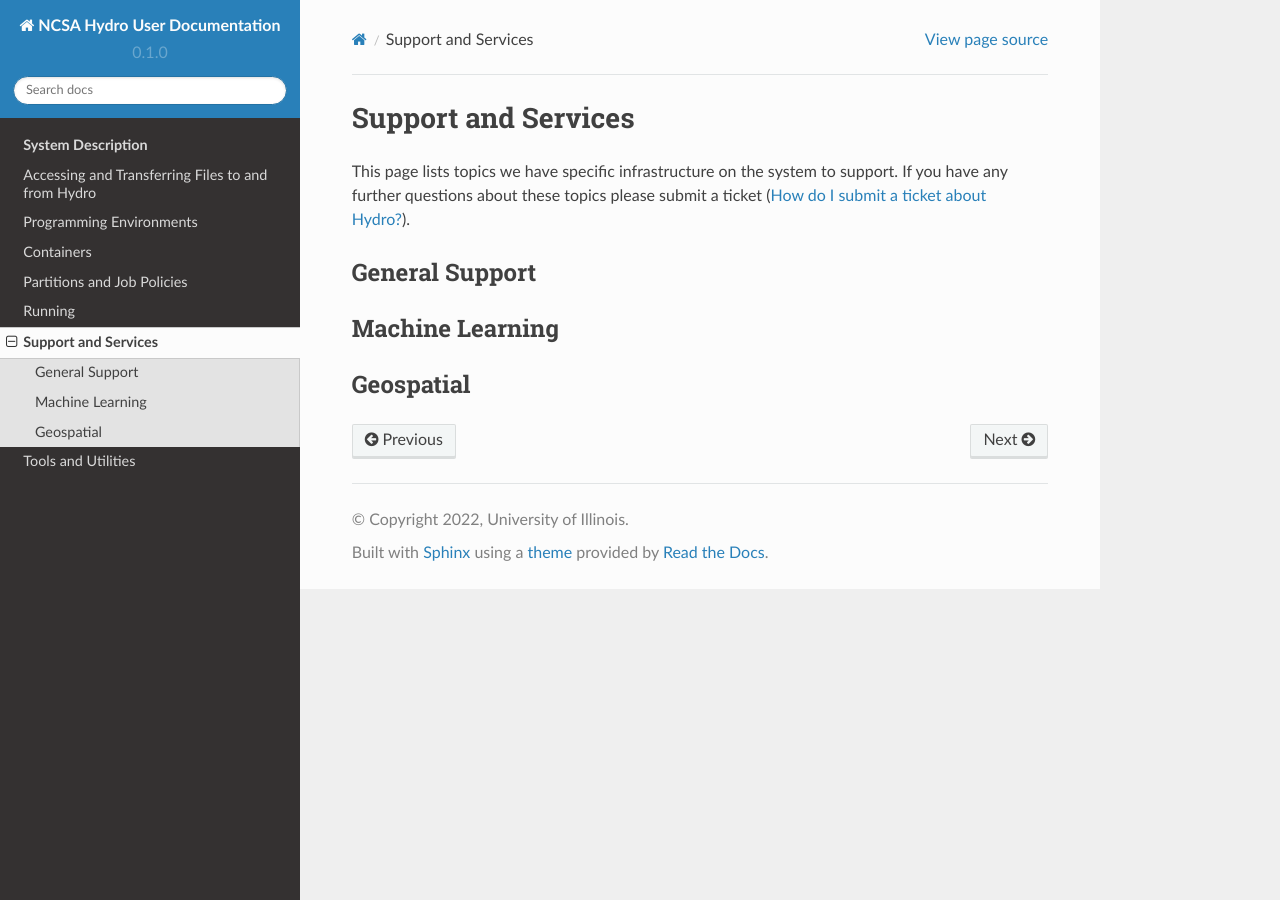
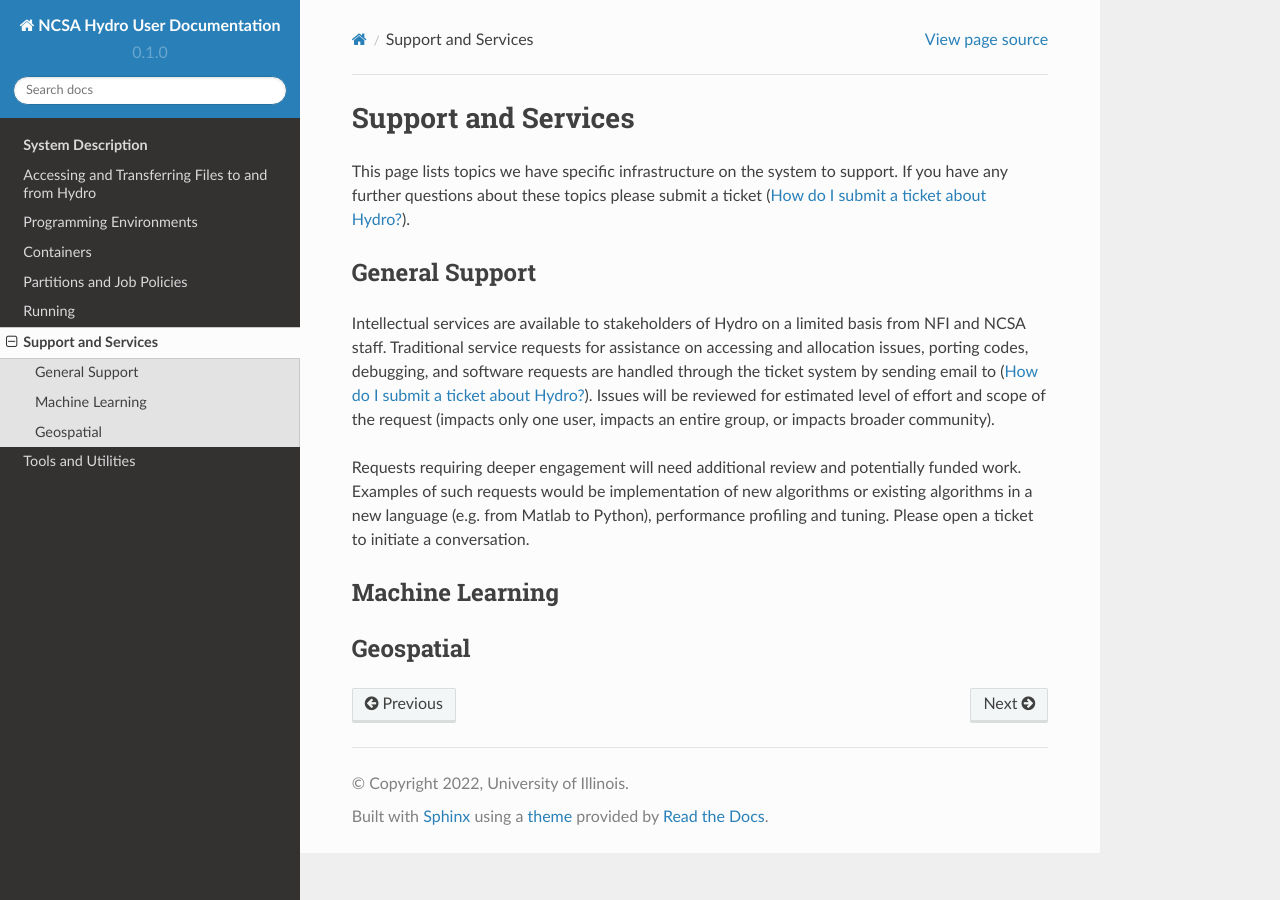
Before and after one commit to ncsa/hydro_documentation, a Sphinx documentation site: the page built from docs/source/support_and_services.rst, in a window 1280 px wide. Built offline with Sphinx 7.4.7 and the Read the Docs theme 2.0.0, drawn with Linux system fonts in a browser that asks for light colours; pages that are not in the unit, such as notebooks, are missing from menus.

Commit message:
Update support_and_services.rst

```diff
--- a/docs/source/support_and_services.rst
+++ b/docs/source/support_and_services.rst
@@ -5,6 +5,11 @@ This page lists topics we have specific infrastructure on the system to support.
 General Support
 ------------------
 
+Intellectual services are available to stakeholders of Hydro on a limited basis from NFI and NCSA staff. Traditional service requests for assistance on  accessing and allocation issues, porting codes, debugging, and software requests are handled through the ticket system by sending email to (:ref:`help`).
+Issues will be reviewed for estimated level of effort and scope of the request (impacts only one user, impacts an entire group, or impacts broader community).
+
+Requests requiring deeper engagement will need additional review and potentially funded work. Examples of such requests would be implementation of new algorithms or existing algorithms in a new language (e.g. from Matlab to Python), performance profiling and tuning. Please open a ticket to initiate a conversation.
+
 Machine Learning
 --------------------
 
```
